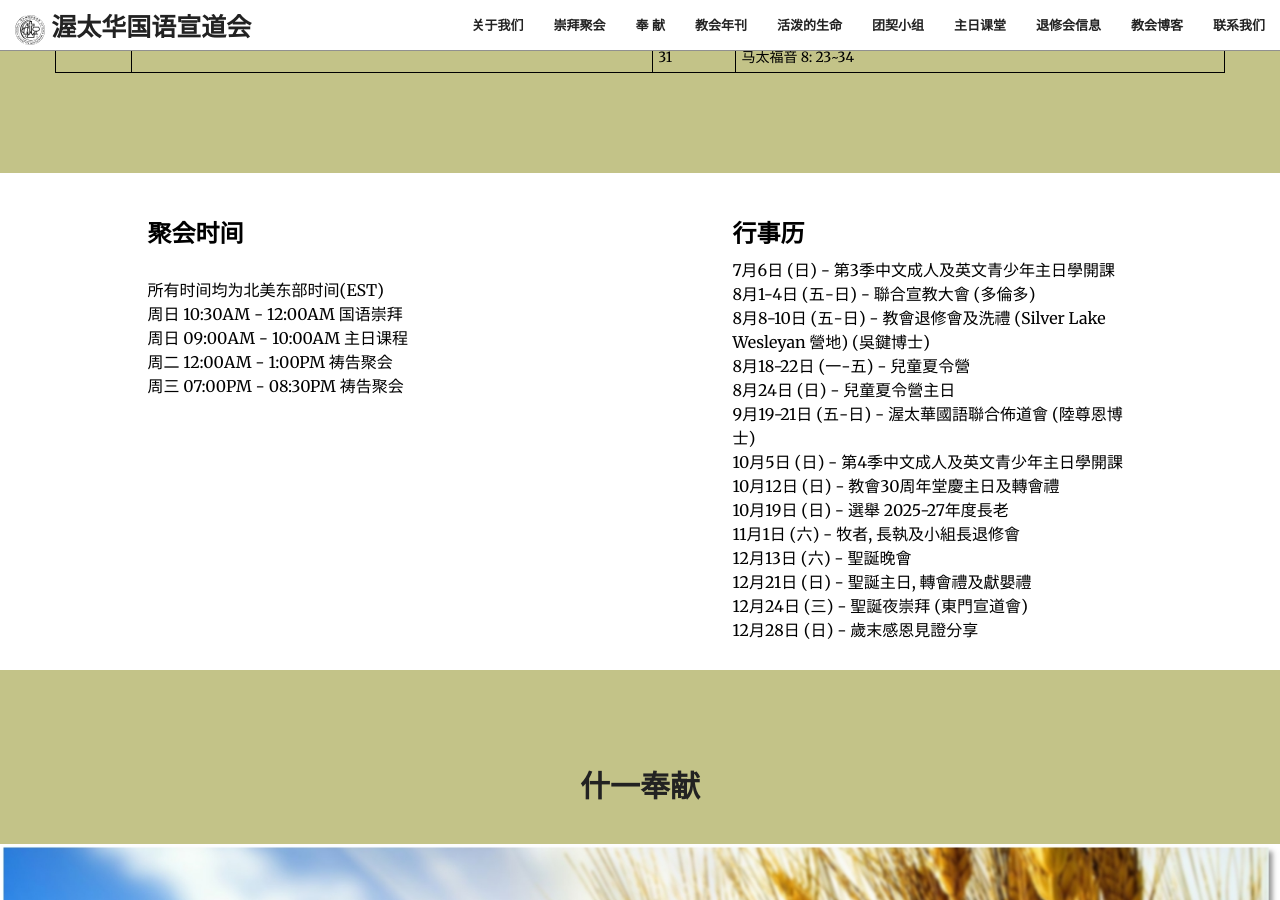
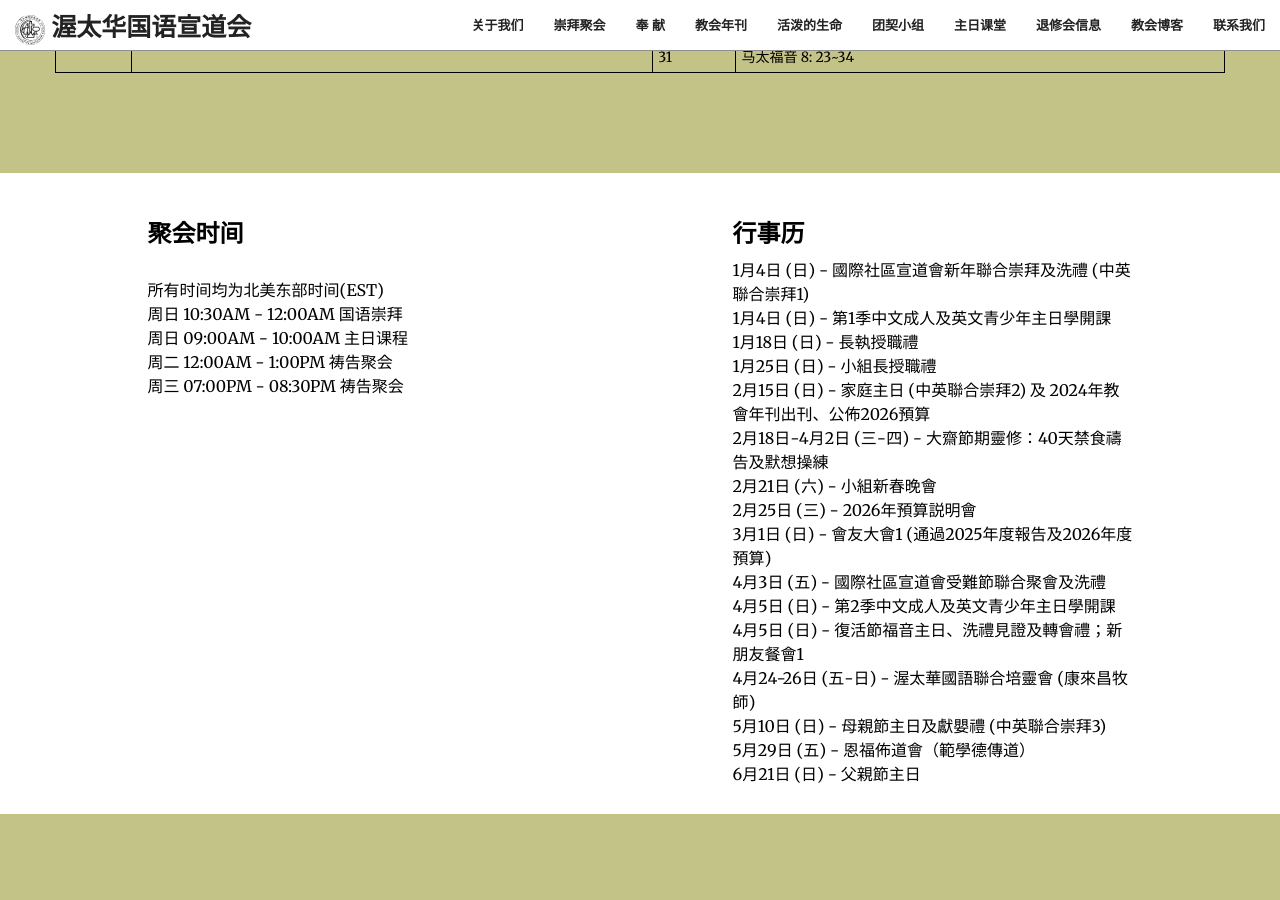
Before and after one commit to JonasYow/ottawaomac, a Jekyll site: the page built from index.html, in a window 1280 px wide and 900 px high, scrolled down 3302 px. Built offline with Jekyll 4.4.1, drawn with Linux system fonts in a browser that asks for light colours; some web fonts are replaced.

Commit message:
Update 2026_part1_calendar

```diff
--- a/_data/calendar.yaml
+++ b/_data/calendar.yaml
@@ -1,42 +1,47 @@
+- time: "1月4日 (日)"
+  title: "國際社區宣道會新年聯合崇拜及洗禮 (中英聯合崇拜1)"
 
-- time: "7月6日 (日)"
-  title: "第3季中文成人及英文青少年主日學開課"
+- time: "1月4日 (日)"
+  title: "第1季中文成人及英文青少年主日學開課"
 
-- time: "8月1-4日 (五-日)"
-  title: "聯合宣教大會 (多倫多)"
+- time: "1月18日 (日)"
+  title: "長執授職禮"
 
-- time: "8月8-10日 (五-日)"
-  title: "教會退修會及洗禮 (Silver Lake Wesleyan 營地) (吳鍵博士)"
+- time: "1月25日 (日)"
+  title: "小組長授職禮"
 
-- time: "8月18-22日 (一-五)"
-  title: "兒童夏令營"
+- time: "2月15日 (日)"
+  title: "家庭主日 (中英聯合崇拜2) 及 2024年教會年刊出刊、公佈2026預算"
 
-- time: "8月24日 (日)"
-  title: "兒童夏令營主日"
+- time: "2月18日-4月2日 (三-四)"
+  title: "大齋節期靈修：40天禁食禱告及默想操練"
 
-- time: "9月19-21日 (五-日)"
-  title: "渥太華國語聯合佈道會 (陸尊恩博士)"
+- time: "2月21日 (六)"
+  title: "小組新春晚會"
 
-- time: "10月5日 (日)"
-  title: "第4季中文成人及英文青少年主日學開課"
+- time: "2月25日 (三)"
+  title: "2026年預算説明會"
 
-- time: "10月12日 (日)"
-  title: "教會30周年堂慶主日及轉會禮"
+- time: "3月1日 (日)"
+  title: "會友大會1 (通過2025年度報告及2026年度預算)"
 
-- time: "10月19日 (日)"
-  title: "選舉 2025-27年度長老"
+- time: "4月3日 (五)"
+  title: "國際社區宣道會受難節聯合聚會及洗禮"
 
-- time: "11月1日 (六)"
-  title: "牧者, 長執及小組長退修會"
+- time: "4月5日 (日)"
+  title: "第2季中文成人及英文青少年主日學開課"
 
-- time: "12月13日 (六)"
-  title: "聖誕晚會"
+- time: "4月5日 (日)"
+  title: "復活節福音主日、洗禮見證及轉會禮；新朋友餐會1"
 
-- time: "12月21日 (日)"
-  title: "聖誕主日, 轉會禮及獻嬰禮"
+- time: "4月24-26日 (五-日)"
+  title: "渥太華國語聯合培靈會 (康來昌牧師)"
 
-- time: "12月24日 (三)"
-  title: "聖誕夜崇拜 (東門宣道會)"
+- time: "5月10日 (日)"
+  title: "母親節主日及獻嬰禮 (中英聯合崇拜3)"
 
-- time: "12月28日 (日)"
-  title: "歲末感恩見證分享"
+- time: "5月29日 (五)"
+  title: "恩福佈道會（範學德傳道）"
+
+- time: "6月21日 (日)"
+  title: "父親節主日"
```
